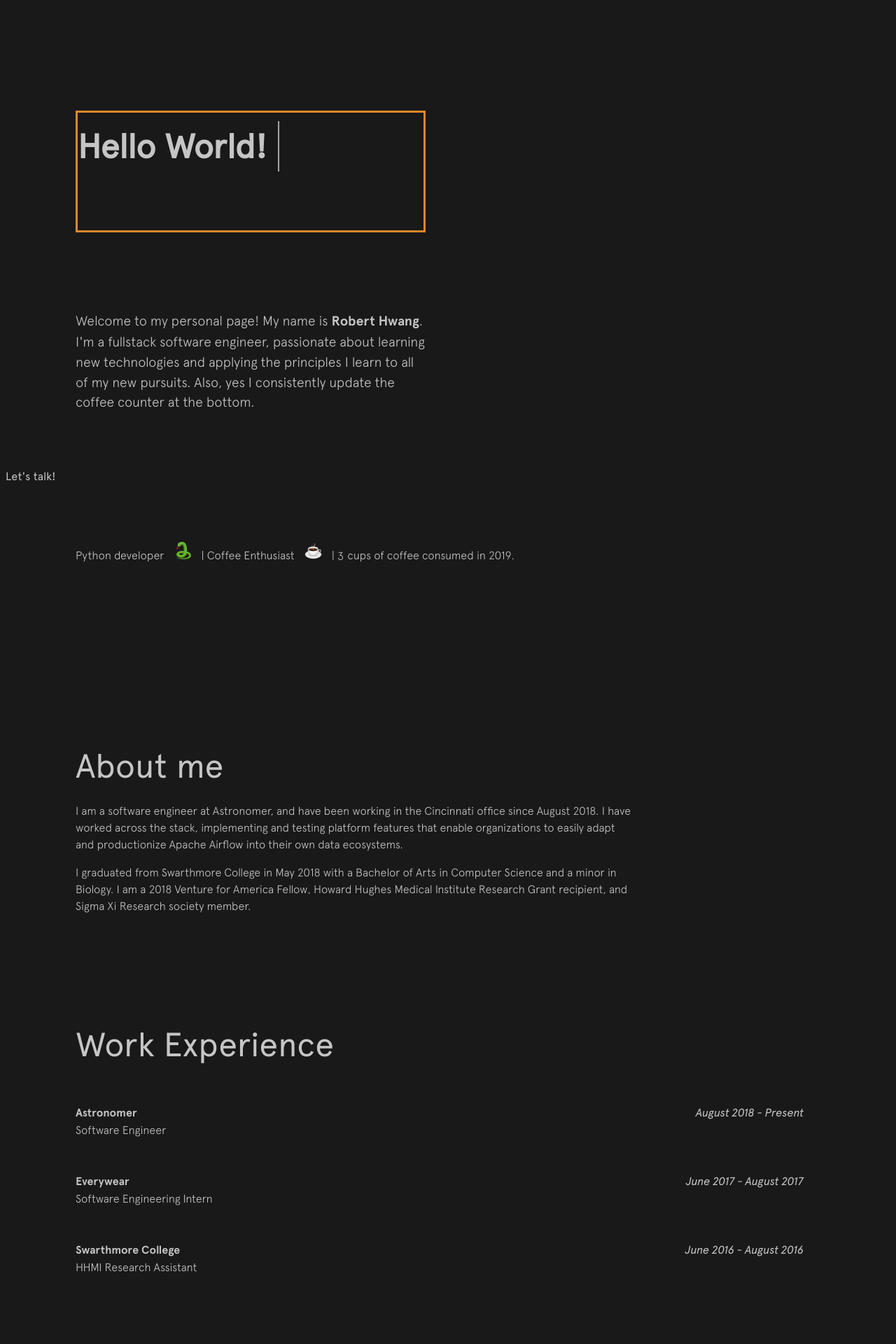
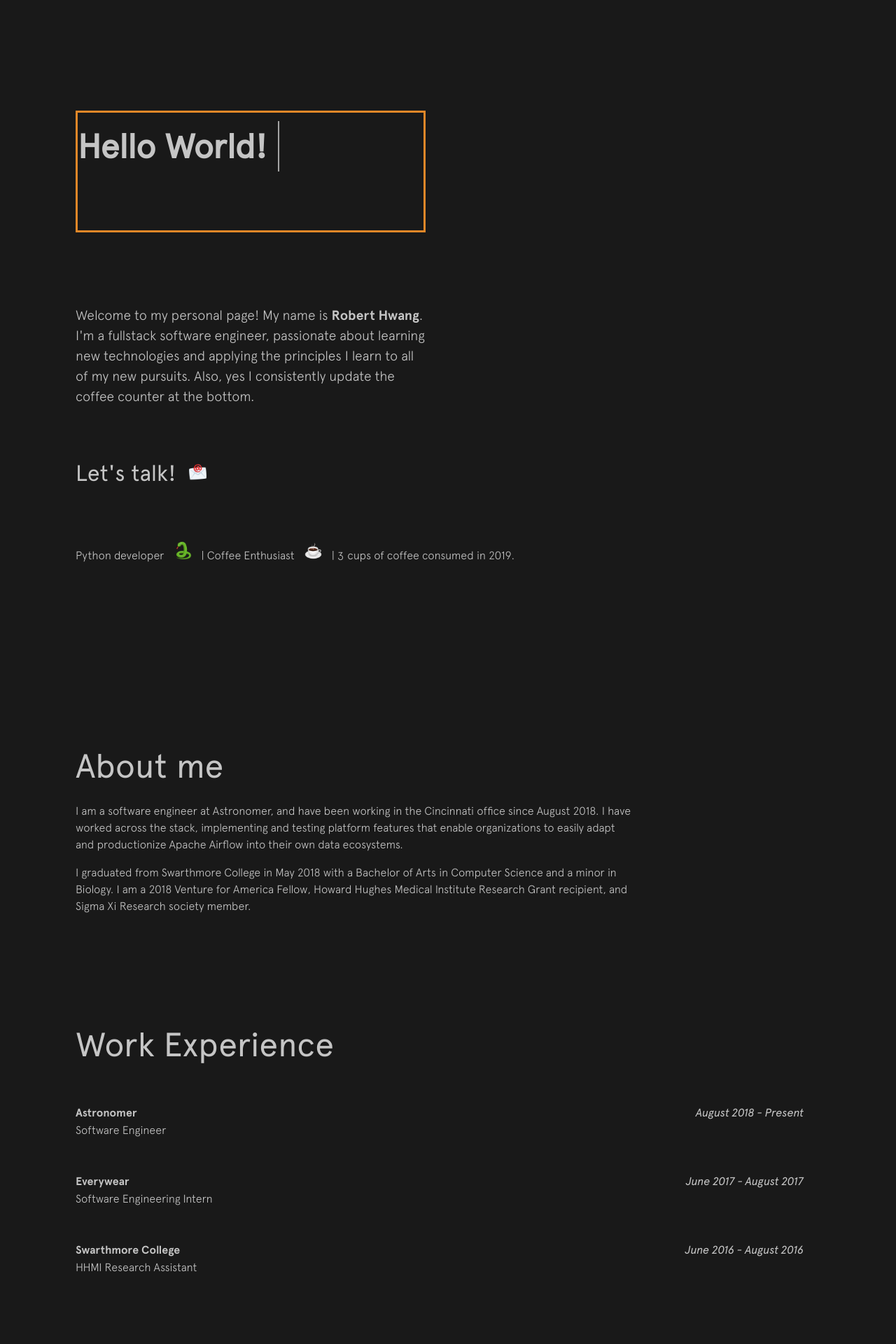
Before and after one commit to rhwang10/rhwang10.github.io, a Jekyll site: the page built from index.html, in a window 1280 px wide. Shown: the top 1920 px of the page at 70% size. Built offline with Jekyll 4.4.1, drawn with Linux system fonts in a browser that asks for light colours.

Commit message:
Add email and update contact

```diff
--- a/_includes/intro.html
+++ b/_includes/intro.html
@@ -5,7 +5,9 @@
   <h2 class="intro__paragraph">
     Welcome to my personal page! My name is <span class="name">Robert Hwang</span>. I'm a fullstack software engineer, passionate about learning new technologies and applying the principles I learn to all of my new pursuits. Also, yes I consistently update the coffee counter at the bottom.
   </h2>
-  <span class="name">Let's talk!</span>
+  <a class="email_text" href="mailto:robert.t.hwang@gmail.com">
+    <span class="intro__contact">Let's talk! <span class="emoji email"></span></span>
+  </a>
   <h3 class="intro__under">
     <span>Python developer</span>
     <span class="emoji snek"></span>
--- a/css/main.css
+++ b/css/main.css
@@ -80,7 +80,6 @@ header.intro {
   height: 100vh;
   display: flex;
   flex-direction: column;
-  /* border: 3px solid #A18728; */
   font-family: Apercu;
   justify-content: space-between;
   max-width: 1080px;
@@ -98,18 +97,39 @@ header.intro h1.intro__hello {
 header.intro h2.intro__paragraph {
   display: block;
   font-family:Apercu-Light;
-  /* border: 3px solid #E18728; */
   font-weight: 300;
   max-width: 500px;
   margin-left: 100px;
   font-size: 1.2rem;
-
 }
-
 
 header.intro h2.intro__paragraph .name {
   font-family: Apercu-Bold;
   font-weight: 300;
+}
+
+header.intro a.email_text {
+  border-bottom: 2px solid rgba(192, 192, 192, 0);
+  -webkit-transition: border 500ms ease;
+  -moz-transition: border 500ms ease;
+  -ms-transition: border 500ms ease;
+  -o-transition: border 500ms ease;
+  transition: border 500ms ease;
+  margin-left: 100px;
+  max-width: 200px;
+}
+
+header.intro a.email_text:hover {
+  border-bottom: 2px solid rgba(192, 192, 192, 1);
+  margin-left: 100px;
+}
+
+header.intro span.intro__contact {
+  font-size: 2rem;
+}
+
+header.intro span.emoji.email {
+  background-image: url(../images/email.png);
 }
 
 header.intro h3.intro__under {
@@ -131,25 +151,20 @@ header.intro h3.intro__under .emoji.coffee {
 }
 
 header.intro #odometer {
-  /* border: 3px solid #E18728; */
   font-family:Apercu-Light;
   max-width: 60px;
 }
 
 header.intro .odometer-text {
-  /* border: 3px solid #E18728; */
   margin-left: 5px;
 }
 
 .section {
   display: flex;
   justify-content: center;
-  /* margin-top: 150px;
-  margin-left: 100px; */
 }
 
 section.aboutme {
-  /* border: 3px solid #E18728; */
   display: block;
   font-family:Apercu;
   margin-top: 150px;
@@ -160,11 +175,9 @@ section.aboutme .aboutme__title {
   /* border: 3px solid #E18728; */
   max-width: 800px;
   font-size: 3rem;
-  /* text-decoration: underline; */
 }
 
 section.aboutme .aboutme__background {
-  /* border: 3px solid #E18728; */
   max-width: 800px;
   display: block;
   font-family: Apercu-Light;
@@ -371,14 +384,6 @@ section.projects .projects__total .project__details li.item_language {
   color: rgb(76, 217, 100);
 }
 
-/* section.projects .projects__total .project__details li.item_language:hover {
-  text-decoration: underline;
-  text-decoration-color: white;
-  transition-property: text-decoration;
-  transition-duration: 1s;
-  transition-timing-function: ease-in;
-} */
-
 section.projects .projects__total .project__details li.item_tool {
   display: inline;
   margin-top: 30px;
```
Also changed, not shown: images/email.png (added).
